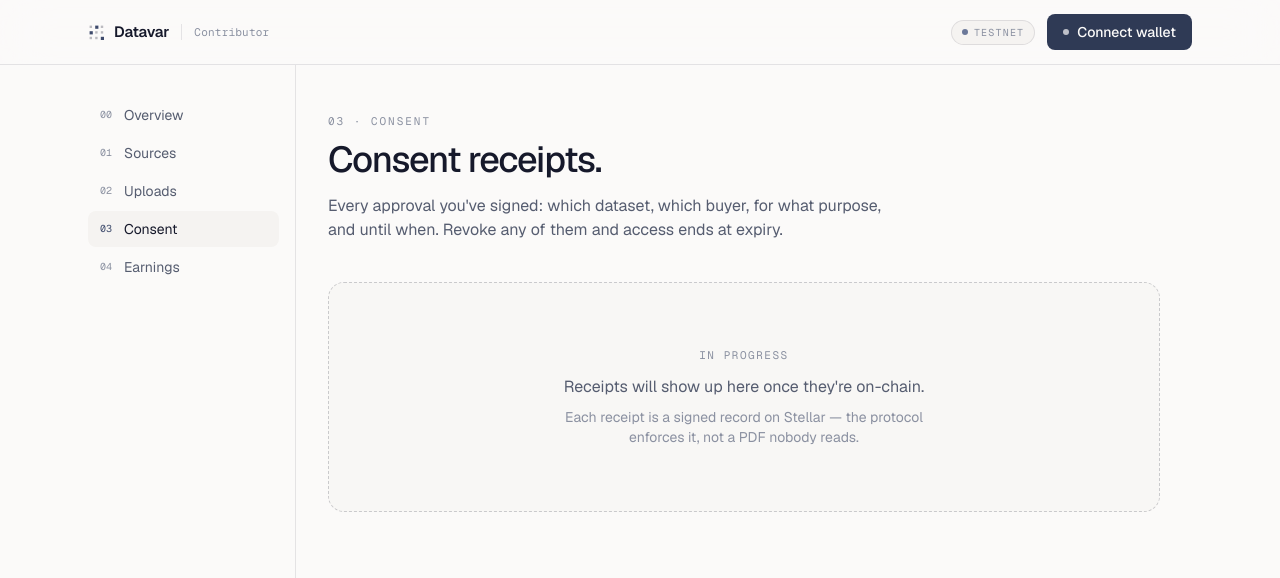
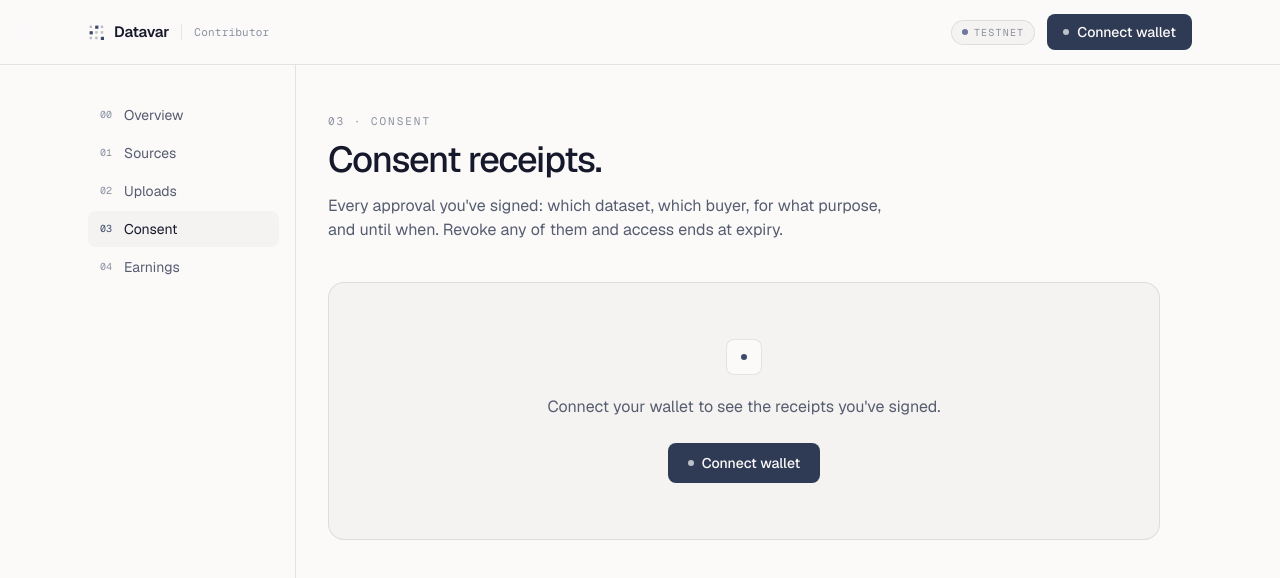
Before and after one commit to AtaGuler0/datavar, a Next.js app: page /dashboard/consent in a window 1280 px wide. Shown: the top 578 px of the page. Built offline with nearby package versions, Linux system fonts and the light colour scheme.

Commit message:
Gate dashboard sections behind a connected wallet

```diff
--- a/src/app/dashboard/consent/page.tsx
+++ b/src/app/dashboard/consent/page.tsx
@@ -1,4 +1,5 @@
 import { EmptyState, PageHeading } from "@/components/dashboard/primitives";
+import { WalletGate } from "@/components/dashboard/wallet-gate";
 
 export default function ConsentPage() {
   return (
@@ -8,10 +9,12 @@ export default function ConsentPage() {
         title="Consent receipts."
         description="Every approval you've signed: which dataset, which buyer, for what purpose, and until when. Revoke any of them and access ends at expiry."
       />
-      <EmptyState
-        title="Receipts will show up here once they're on-chain."
-        note="Each receipt is a signed record on Stellar — the protocol enforces it, not a PDF nobody reads."
-      />
+      <WalletGate message="Connect your wallet to see the receipts you've signed.">
+        <EmptyState
+          title="Receipts will show up here once they're on-chain."
+          note="Each receipt is a signed record on Stellar — the protocol enforces it, not a PDF nobody reads."
+        />
+      </WalletGate>
     </div>
   );
 }
--- a/src/app/dashboard/earnings/page.tsx
+++ b/src/app/dashboard/earnings/page.tsx
@@ -1,4 +1,5 @@
 import { EmptyState, PageHeading } from "@/components/dashboard/primitives";
+import { WalletGate } from "@/components/dashboard/wallet-gate";
 
 export default function EarningsPage() {
   return (
@@ -8,10 +9,12 @@ export default function EarningsPage() {
         title="Payouts."
         description="What you've been paid and how it's settled. Rare, high-signal data earns more than common data — you see the split per receipt."
       />
-      <EmptyState
-        title="Earnings land here once payouts settle on-chain."
-        note="Paid in XLM on Stellar testnet for now — instant, and yours to withdraw."
-      />
+      <WalletGate message="Connect your wallet to see your payouts.">
+        <EmptyState
+          title="Earnings land here once payouts settle on-chain."
+          note="Paid in XLM on Stellar testnet for now — instant, and yours to withdraw."
+        />
+      </WalletGate>
     </div>
   );
 }
--- a/src/app/dashboard/sources/page.tsx
+++ b/src/app/dashboard/sources/page.tsx
@@ -1,4 +1,5 @@
 import { EmptyState, PageHeading } from "@/components/dashboard/primitives";
+import { WalletGate } from "@/components/dashboard/wallet-gate";
 
 export default function SourcesPage() {
   return (
@@ -8,10 +9,12 @@ export default function SourcesPage() {
         title="Connected sources."
         description="The accounts, devices and files you've linked. Access stays read-only, scoped, and revocable the second you change your mind."
       />
-      <EmptyState
-        title="Source connections aren't wired up yet."
-        note="This is where you'll link browsing, health, purchases and media — each behind its own consent."
-      />
+      <WalletGate message="Connect your wallet to link and manage your sources.">
+        <EmptyState
+          title="Source connections aren't wired up yet."
+          note="This is where you'll link browsing, health, purchases and media — each behind its own consent."
+        />
+      </WalletGate>
     </div>
   );
 }
--- a/src/app/dashboard/uploads/page.tsx
+++ b/src/app/dashboard/uploads/page.tsx
@@ -1,4 +1,5 @@
 import { EmptyState, PageHeading } from "@/components/dashboard/primitives";
+import { WalletGate } from "@/components/dashboard/wallet-gate";
 
 export default function UploadsPage() {
   return (
@@ -8,10 +9,12 @@ export default function UploadsPage() {
         title="Direct uploads."
         description="Datasets you contribute by hand. Each file is hashed on your device before anything leaves, so the receipt can prove what you shared without exposing it."
       />
-      <EmptyState
-        title="The upload flow isn't built yet."
-        note="This is where you'll add a file, describe it, and mint the consent receipt that goes with it."
-      />
+      <WalletGate message="Connect your wallet to upload a dataset and mint its receipt.">
+        <EmptyState
+          title="The upload flow isn't built yet."
+          note="This is where you'll add a file, describe it, and mint the consent receipt that goes with it."
+        />
+      </WalletGate>
     </div>
   );
 }
--- /dev/null
+++ b/src/components/dashboard/wallet-gate.tsx
@@ -0,0 +1,55 @@
+"use client";
+
+import type { ReactNode } from "react";
+import { useWallet } from "./wallet-provider";
+
+/**
+ * Gates a section's content behind a connected wallet. The page heading stays
+ * visible either way — you should always know where you are — but nothing that
+ * depends on an identity renders until there is one.
+ *
+ * Disconnected → a quiet panel that names what's missing and offers to connect.
+ * Loading      → a neutral skeleton so restored sessions don't flash the gate.
+ */
+export function WalletGate({
+  children,
+  message,
+}: {
+  children: ReactNode;
+  message?: string;
+}) {
+  const { status, connect } = useWallet();
+
+  if (status === "loading") {
+    return (
+      <div className="mt-10 h-40 animate-pulse rounded-2xl border border-rule bg-paper-raised" />
+    );
+  }
+
+  if (status === "connected") {
+    return <>{children}</>;
+  }
+
+  return (
+    <div className="mt-10 rounded-2xl border border-rule bg-paper-raised px-6 py-14 text-center">
+      <div
+        aria-hidden="true"
+        className="mx-auto flex h-9 w-9 items-center justify-center rounded-lg border border-rule bg-paper"
+      >
+        <span className="h-1.5 w-1.5 rounded-full bg-slate" />
+      </div>
+      <p className="mt-5 text-pretty text-ink-dim">
+        {message ?? "Connect your wallet to see this."}
+      </p>
+      <button
+        type="button"
+        onClick={connect}
+        disabled={status === "connecting"}
+        className="mt-6 inline-flex items-center gap-2 rounded-lg bg-slate-deep px-5 py-2.5 text-sm font-medium text-paper transition-colors duration-200 hover:bg-slate disabled:opacity-70"
+      >
+        <span className="h-1.5 w-1.5 rounded-full bg-paper/70" />
+        {status === "connecting" ? "Connecting…" : "Connect wallet"}
+      </button>
+    </div>
+  );
+}
```
